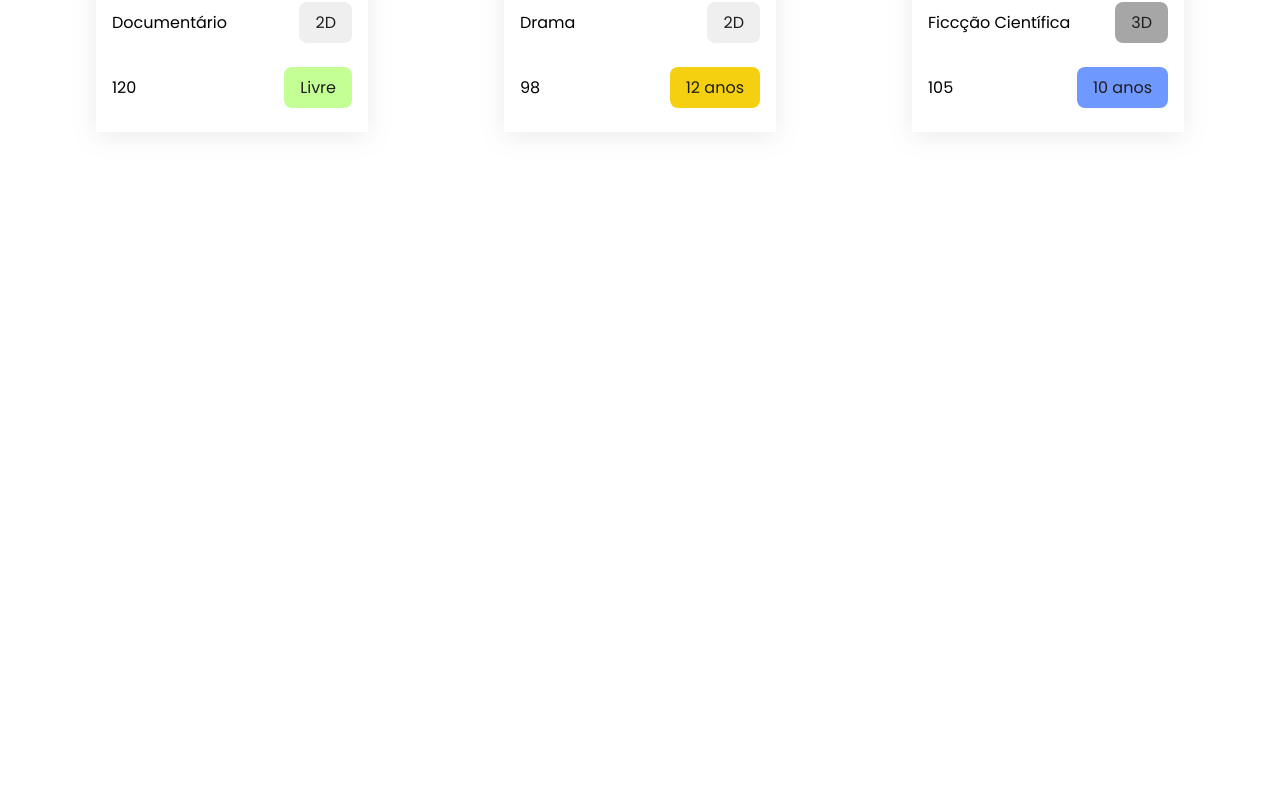
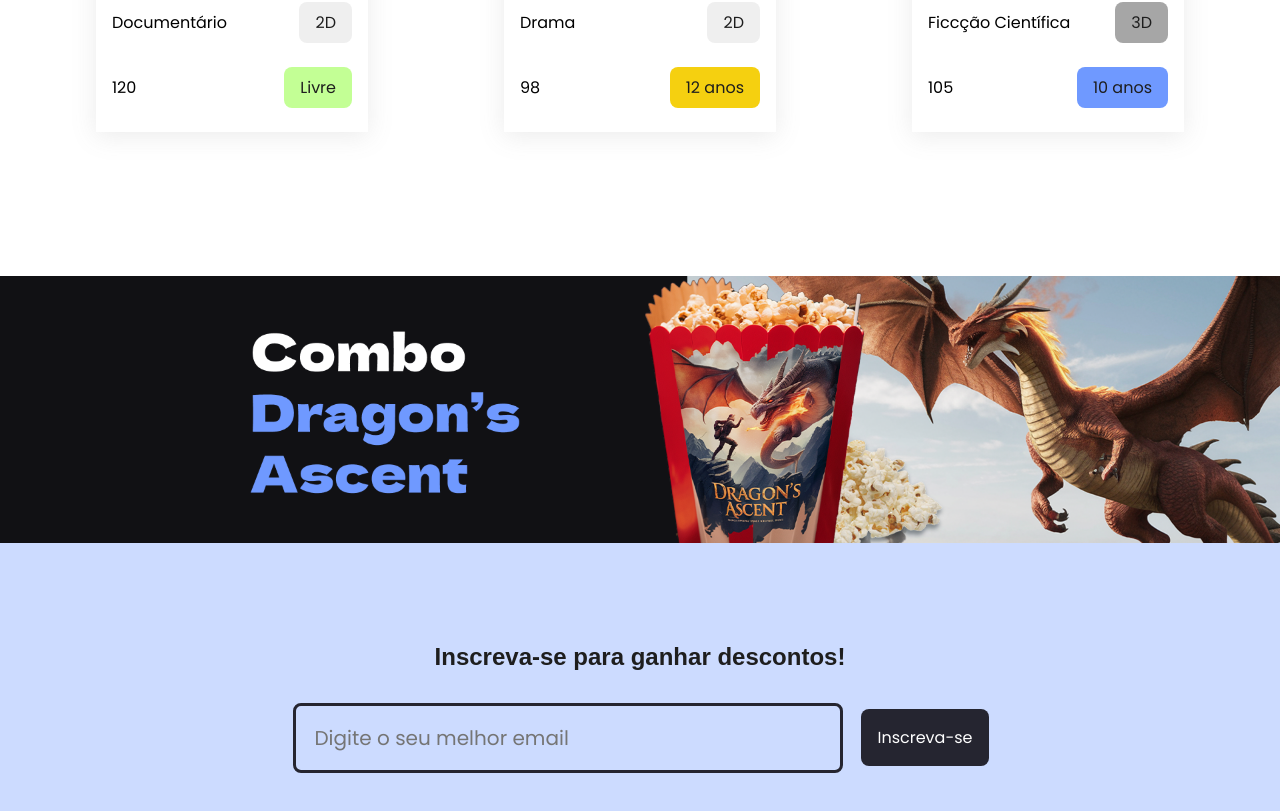
Before and after one commit to InacioSouza/luz-e-cena, a React (Vite) app: page / in a window 1280 px wide. Shown: the part 1961-2772 px from the top of the page. Before the commit the page ends 2237 px from the top, so only its background shows below. Built offline with nearby package versions, Linux system fonts and the light colour scheme; data requests are answered from the project's data file; a web font is replaced by a local one.

Commit message:
ui: Componente Newsletter implementado

```diff
--- a/src/App.tsx
+++ b/src/App.tsx
@@ -1,6 +1,7 @@
 import Banner from "./components/Banner/Banner"
 import Header from "./components/Header/Header"
 import MovieSection from "./components/MovieSection/MovieSection"
+import Newsletter from "./components/Newsletter/Newsletter"
 
 
 function App() {
@@ -10,6 +11,8 @@
       <Header/>
       <Banner src="./images/banner.png" alt="Banner"/>
       <MovieSection/>
+      <Banner src="./images/combo.png" alt="Combo"/>
+      <Newsletter/>
     </>
   )
 }
--- /dev/null
+++ b/src/components/Newsletter/Newsletter.module.css
@@ -0,0 +1,25 @@
+.newsletter {
+  background-color: var(--azul-claro);
+  padding: var(--padding-xxl) 0;
+}
+
+.form {
+  display: flex;
+  align-items: center;
+  justify-content: center;
+  gap: var(--gap-s);
+}
+
+.titulo {
+  color: var(--preto);
+  font-family: var(--fonte-titulo);
+  font-size: var(--font-size-l);
+  text-align: center;
+  margin-bottom: var(--margin-l);
+}
+
+.error {
+  color: #e63946;
+  font-size: var(--font-size-s);
+  margin-top: var(--margin-s);
+}
--- /dev/null
+++ b/src/components/Newsletter/Newsletter.tsx
@@ -0,0 +1,21 @@
+import Button from '../Button/Button';
+import Fieldset from '../Fieldset/Fieldset';
+import InputText from '../InputText/InputText';
+import styles from './Newsletter.module.css'
+const Newsletter = () => {
+  return (
+    <section className={styles.newsletter}>
+      <h2 className={styles.titulo}>Inscreva-se para ganhar descontos!</h2>
+      <form className={styles.form}>
+        <Fieldset>
+          <InputText placeholder="Digite o seu melhor email" />
+        </Fieldset>
+        <Button variant="default" type="submit">
+          Inscreva-se
+        </Button>
+      </form>
+    </section>
+  );
+};
+
+export default Newsletter;
```
Also changed, not shown: public/images/combo.png (added).
